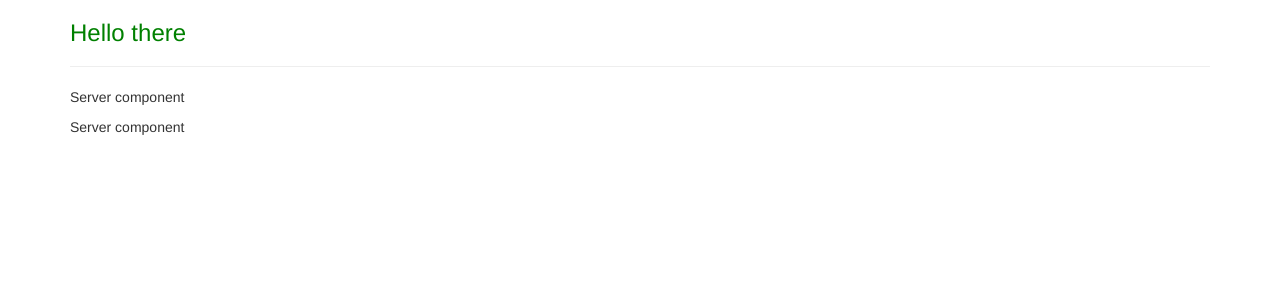
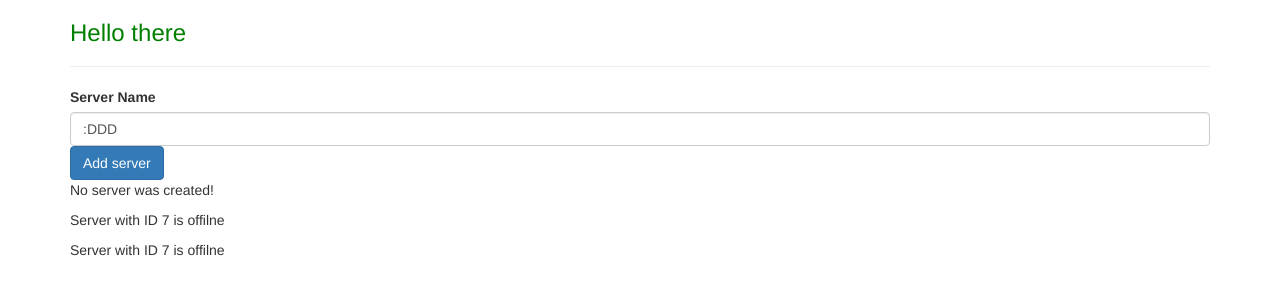
Before and after one commit to PCissewski/AngularCourse, an Angular app: page / in a window 1280 px wide. Shown: the top 300 px of the page. Built offline with nearby package versions, Linux system fonts and the light colour scheme.

Commit message:
Completed data binding part of the course

```diff
--- a/src/app/app.module.ts
+++ b/src/app/app.module.ts
@@ -1,5 +1,6 @@
 import { NgModule } from '@angular/core';
 import { BrowserModule } from '@angular/platform-browser';
+import { FormsModule } from '@angular/forms';
 
 import { AppComponent } from './app.component';
 import { ServerComponent } from './server/server.component';
@@ -12,7 +13,8 @@
     ServersComponent
   ],
   imports: [
-    BrowserModule
+    BrowserModule,
+    FormsModule
   ],
   providers: [],
   bootstrap: [AppComponent]
--- a/src/app/server/server.component.html
+++ b/src/app/server/server.component.html
@@ -1 +1 @@
-<p>Server component</p>
+<p>{{ 'Server' }} with ID {{ serverId }} is {{ getServerStatus() }} </p>
--- a/src/app/server/server.component.ts
+++ b/src/app/server/server.component.ts
@@ -5,5 +5,10 @@
     templateUrl: './server.component.html'
 })
 export class ServerComponent {
+    serverId: number = 7;
+    serverStatus: string = 'offilne';
 
+    getServerStatus() {
+        return this.serverStatus;
+    }
 }
--- a/src/app/servers/servers.component.html
+++ b/src/app/servers/servers.component.html
@@ -1,2 +1,16 @@
+<label>Server Name</label>
+<!-- <input
+    type="text"
+    class="form-control"
+    (input)="onUpdateServerName($event)"> -->
+<input
+    type="text"
+    class="form-control"
+    [(ngModel)]="serverName">
+<!-- <p>{{ serverName }}</p> -->
+<button class="btn btn-primary"
+[disabled]="!allowNewServer" (click)="onCreateServer()">Add server</button>
+<!-- <p [innerText]="allowNewServer"></p> -->
+<p>{{ serverCreationStatus }}</p>
 <app-server></app-server>
 <app-server></app-server>
--- a/src/app/servers/servers.component.ts
+++ b/src/app/servers/servers.component.ts
@@ -2,16 +2,31 @@
 
 @Component({
   selector: 'app-servers',
-  template: `
-  <app-server></app-server>
-  <app-server></app-server>`,
+  // template: `
+  // <app-server></app-server>
+  // <app-server></app-server>`,
+  templateUrl: './servers.component.html',
   styleUrls: ['./servers.component.css']
 })
 export class ServersComponent implements OnInit {
-
-  constructor() { }
+  allowNewServer: boolean = false;
+  serverCreationStatus: string = 'No server was created!';
+  serverName = ':DDD';
+  constructor() {
+    setTimeout(() => {
+      this.allowNewServer = true;
+    },2000);
+  }
 
   ngOnInit(): void {
   }
 
+  onCreateServer(){
+    this.serverCreationStatus = 'Server was created! Name is ' + this.serverName;
+  }
+  onUpdateServerName(event: Event){
+    this.serverName = (<HTMLInputElement>event.target).value;
+  }
+
+
 }
```
